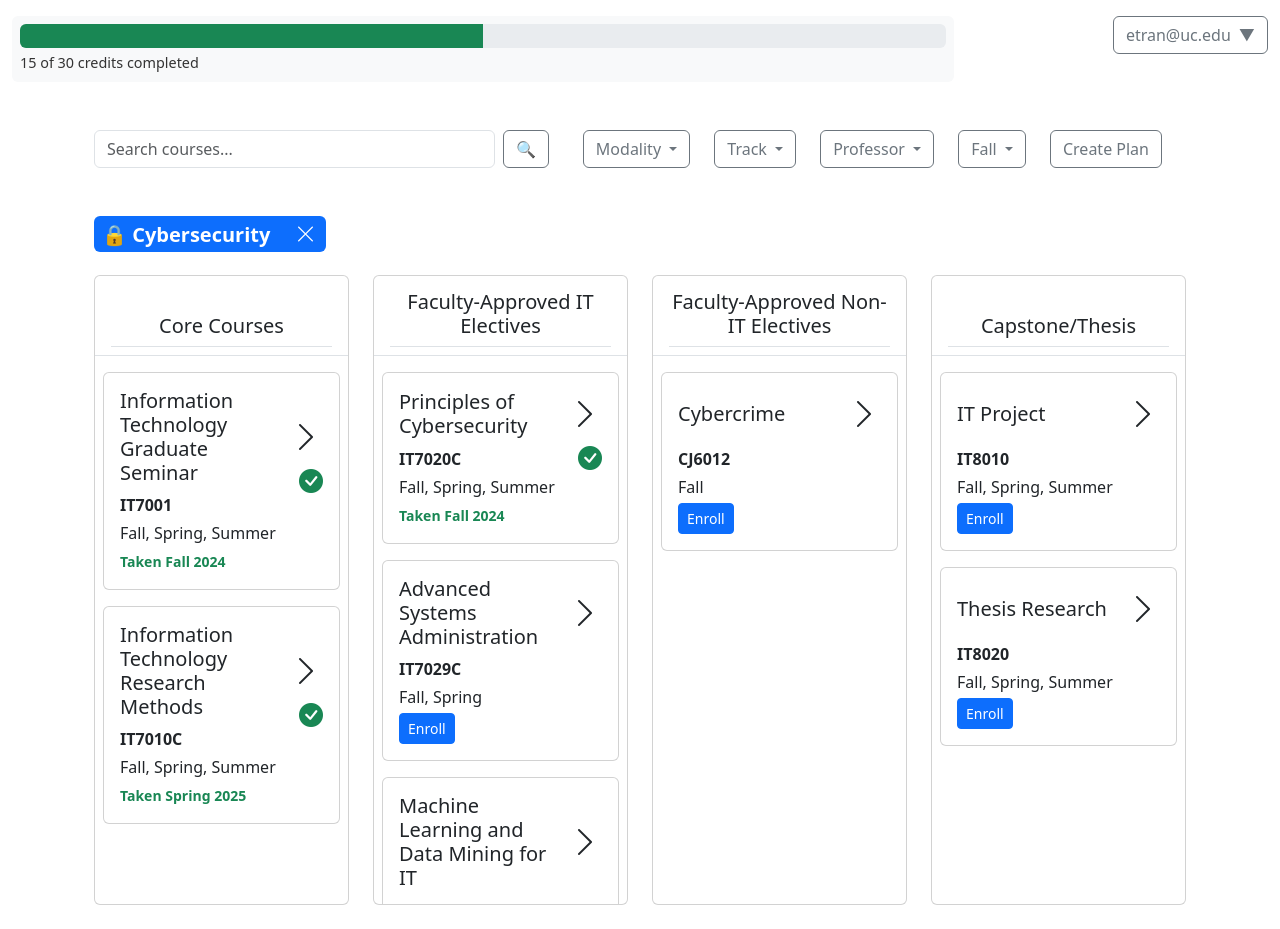
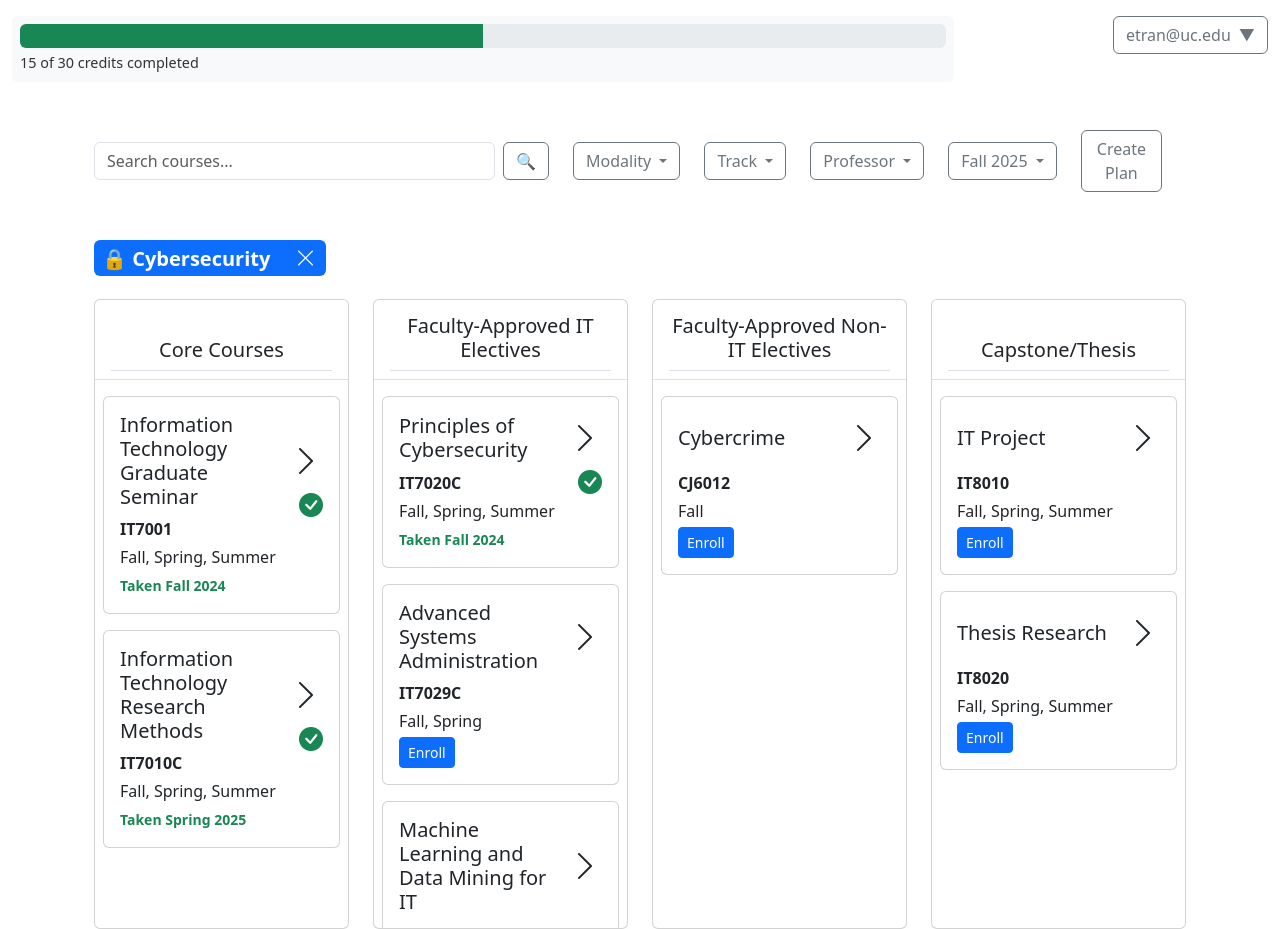
Before and after one commit to Janell-Huyck/msit-hci-prototype, a Jekyll site: the page built from fall-cybersecurity.html, in a window 1280 px wide. Built offline with Jekyll 4.4.1, drawn with Linux system fonts in a browser that asks for light colours; before the commit the page ends 905 px from its top, so only the background shows below that.

Commit message:
Correct 'Summer' to 'Summer 2025' etc on term menu

```diff
--- a/_includes/term_selector.html
+++ b/_includes/term_selector.html
@@ -2,20 +2,38 @@
     <label for="term-select" class="form-label visually-hidden">Select term</label>
 
     <div id="term-select" class="dropdown">
-        <button class="btn btn-outline-secondary dropdown-toggle" type="button" id="termDropdown" data-bs-toggle="dropdown" aria-expanded="false">
-            {{ page.semester | capitalize | default: 'All Terms' }}
+        <button
+                class="btn btn-outline-secondary dropdown-toggle"
+                type="button"
+                id="termDropdown"
+                data-bs-toggle="dropdown"
+                aria-expanded="false">
+            {% if page.semester == 'summer' %}
+            Summer 2025
+            {% elsif page.semester == 'fall' %}
+            Fall 2025
+            {% else %}
+            All Terms
+            {% endif %}
         </button>
         <ul class="dropdown-menu" aria-labelledby="termDropdown">
             <li>
-                <a class="dropdown-item {% unless page.semester %}active{% endunless %}" href="{{ site.baseurl }}/index.html">All Terms</a>
+                <a class="dropdown-item {% unless page.semester %}active{% endunless %}" href="{{ site.baseurl }}/index.html">
+                    All Terms
+                </a>
             </li>
             <li>
-                <a class="dropdown-item {% if page.semester == 'summer' %}active{% endif %}" href="{{ site.baseurl }}/summer.html">Summer 2025</a>
+                <a class="dropdown-item {% if page.semester == 'summer' %}active{% endif %}" href="{{ site.baseurl }}/summer.html">
+                    Summer 2025
+                </a>
             </li>
             <li>
-                <a class="dropdown-item {% if page.semester == 'fall' %}active{% endif %}" href="{{ site.baseurl }}/fall.html">Fall 2025</a>
+                <a class="dropdown-item {% if page.semester == 'fall' %}active{% endif %}" href="{{ site.baseurl }}/fall.html">
+                    Fall 2025
+                </a>
             </li>
         </ul>
     </div>
 
+
 </div>
```
